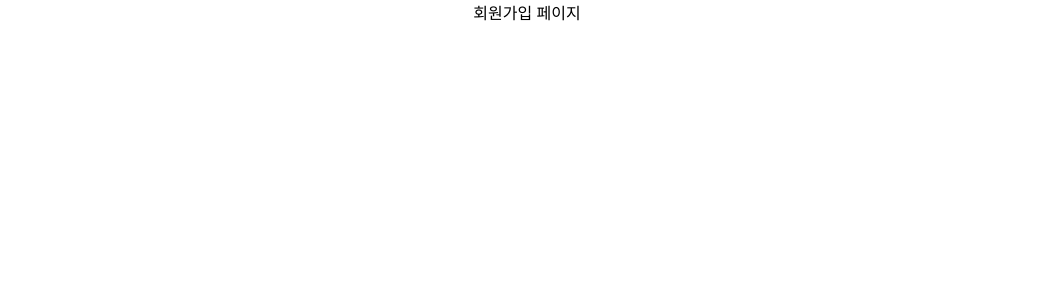
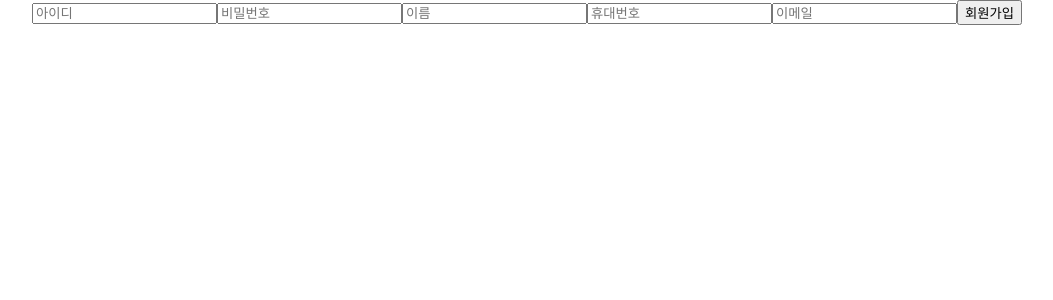
Before and after one commit to Park-Jeong-Hoon/shopping-mall-frontend, a React (Create React App) app: page /join in a window 1280 px wide. Shown: the top 300 px of the page, without its empty margins (113-1166 px from the left). Built offline with nearby package versions, Linux system fonts and the light colour scheme.

Commit message:
env 파일 추가, 회원가입 기능 추가

```diff
--- a/src/routes/home/Home.js
+++ b/src/routes/home/Home.js
@@ -1,6 +1,20 @@
+import { Link } from "react-router-dom";
+
 function Home({ isLogin, setLogin }) {
     return (
-        <div>홈페이지</div>
+        <div>
+            <div>홈페이지</div>
+            {
+                isLogin ?
+                    <div>로그아웃</div> :
+                    <div>
+                        <div><Link to={"/login"}>로그인</Link></div>
+                        <div><Link to={"/join"}>회원가입</Link></div>
+                    </div>
+
+            }
+        </div>
+
     )
 }
 
--- a/src/routes/join/Join.js
+++ b/src/routes/join/Join.js
@@ -1,6 +1,58 @@
+import axios from "axios";
+import { useState } from "react";
+import { Navigate, useNavigate } from "react-router-dom";
+
 function Join({ isLogin, setLogin }) {
+
+    const navigate = useNavigate();
+    const [isLoading, setLoading] = useState(false);
+
+    const doJoin = async (e) => {
+        e.preventDefault();
+        setLoading(true);
+        await axios(
+            {
+                url: '/member/join',
+                method: 'post',
+                baseURL: `${process.env.REACT_APP_BACKEND}`,
+                withCredentials: true,
+                headers: {
+                    "Content-Type": "application/json",
+                },
+                data: {
+                    username: e.target[0].value,
+                    password: e.target[1].value,
+                    name: e.target[2].value,
+                    phone: e.target[3].value,
+                    email: e.target[4].value,
+                }
+            }
+        ).then(function (response) {
+            if (response.data === 'success') {
+                setLoading(false);
+                navigate("/login");
+            } else {
+                setLoading(false);
+                alert("다시 시도해주세요");
+            }
+        }).catch(error => console.error('Error:', error));
+    }
+
     return (
-        <div>회원가입 페이지</div>
+        <div>
+            {
+                isLogin ?
+                    <Navigate to={"/"} /> :
+                    <form onSubmit={doJoin}>
+                        <input type={"text"} placeholder={"아이디"} required />
+                        <input type={"password"} placeholder={"비밀번호"} required />
+                        <input type={"name"} placeholder={"이름"} required/>
+                        <input type={"phone"} placeholder={"휴대번호"} required/>
+                        <input type={"email"} placeholder={"이메일"} required/>
+                        <input type={"submit"} value={"회원가입"} />
+                    </form>
+            }
+        </div>
     )
 }
 
--- a/src/routes/login/Login.js
+++ b/src/routes/login/Login.js
@@ -7,9 +7,9 @@ function Login({ isLogin, setLogin }) {
         e.preventDefault();
         await axios(
             {
-                url: '/api/member/login',
+                url: '/member/login',
                 method: 'post',
-                baseURL: 'http://localhost:8080',
+                baseURL: `${process.env.REACT_APP_BACKEND}`,
                 withCredentials: true,
                 headers: {
                     "Content-Type": "application/json",
```
Also changed, not shown: 1 other file (tests, documents, lock files or other folders).
